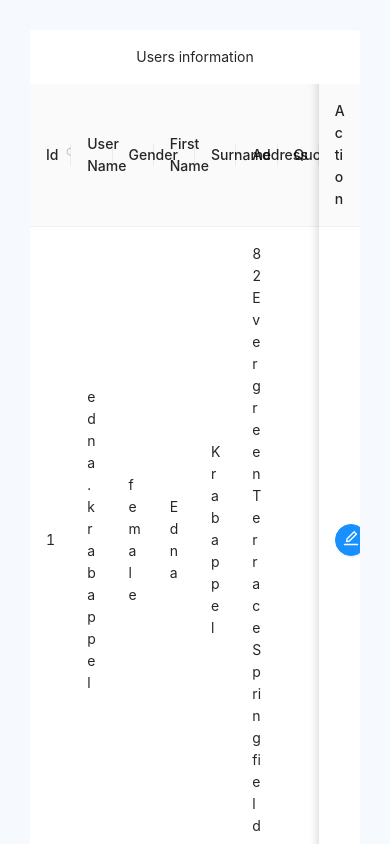
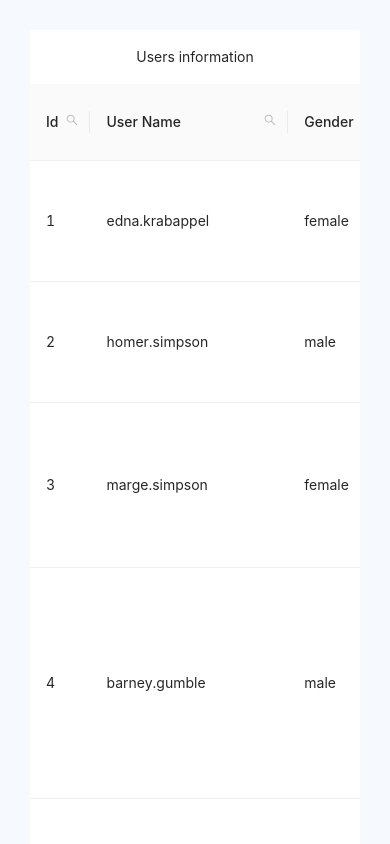
Before and after one commit to mahefnawy/bewerber-case-idealo, a React (Create React App) app: page / in a window 390 px wide. Built offline with nearby package versions, Linux system fonts and the light colour scheme.

Commit message:
FE-1000 - fixed table on mobile device

```diff
--- a/src/components/partials/usersInfoSearchTable/UsersInfoSearchTable.js
+++ b/src/components/partials/usersInfoSearchTable/UsersInfoSearchTable.js
@@ -139,7 +139,6 @@ class UsersInfoSearchTable extends React.Component {
       },
       {
         title: 'Action',
-        fixed: 'right',
         key: 'action',
         render: (text, record) => (
           <Space size="middle">
@@ -150,9 +149,7 @@ class UsersInfoSearchTable extends React.Component {
       },
     ];
     return (
-      <Row className="over-flow-scroll">
-        <Table title={() => 'Users information'}  footer={() => ''} columns={columns} dataSource={data} scroll={{ x: 10 }} sticky pagination={false}/>
-      </Row>
+        <Table title={() => 'Users information'}  footer={() => ''} columns={columns} dataSource={data}  pagination={false}/>
     )
   }
 }
--- a/src/styles/antCustomDesigns.scss
+++ b/src/styles/antCustomDesigns.scss
@@ -24,3 +24,7 @@ td {
 .ant-input-affix-wrapper {
   margin-top: 0 !important;
 }
+
+.ant-table-content {
+  overflow: scroll;
+}
```
